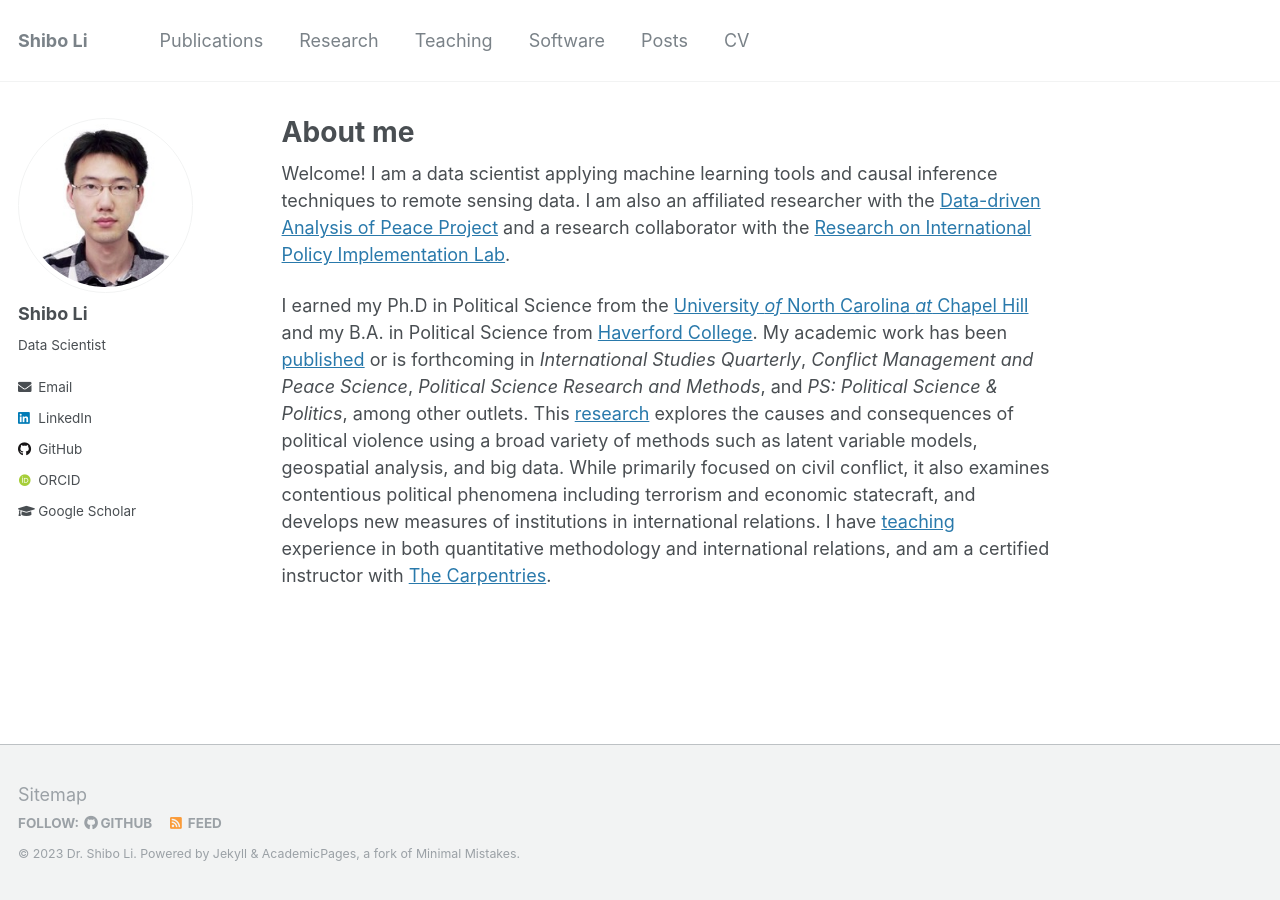
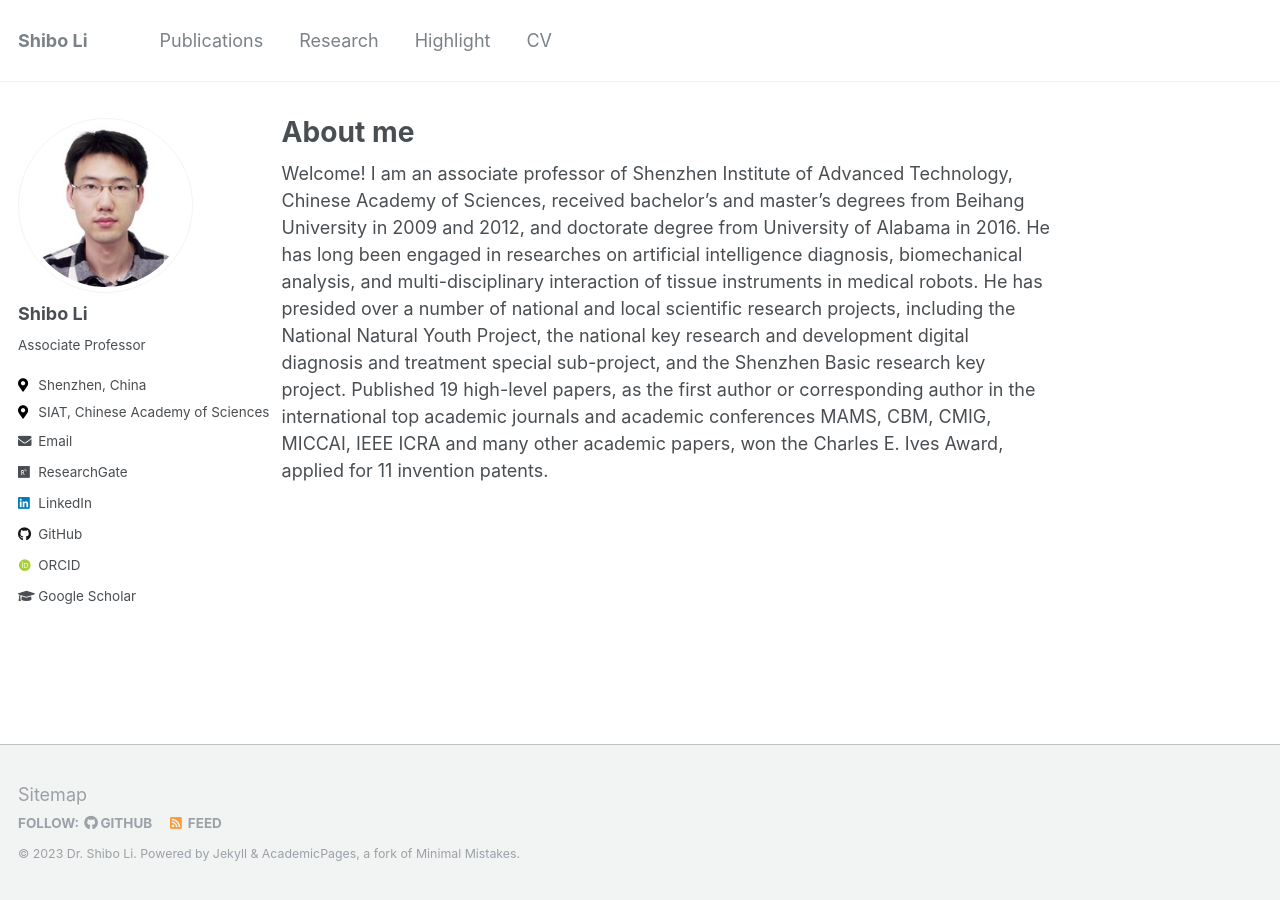
Before and after one commit to shiboli/shiboli.github.io, a Jekyll site: the page built from _pages/about.md, in a window 1280 px wide. Built offline with Jekyll 4.4.1, drawn with Linux system fonts in a browser that asks for light colours; some web fonts are replaced.

Commit message:
modify pages1

```diff
--- a/_config.yml
+++ b/_config.yml
@@ -86,14 +86,14 @@ analytics:
 author:
   name             : "Shibo Li"
   avatar           : "profile.jpg"
-  bio              : "Data Scientist"
-  location         :
-  employer         :
+  bio              : "Associate Professor"
+  location         : "Shenzhen, China"
+  employer         : "SIAT, Chinese Academy of Sciences"
   pubmed           :
   orcid            : "https://orcid.org/0000-0001-8398-4102"
   googlescholar    : "https://scholar.google.com/citations?user=Zsfdxk4AAAAJ&hl=en"
-  email            : "shiboli2016@126.com, sb.li@siat.ac.cn"
-  researchgate     :  # example: "https://www.researchgate.net/profile/yourprofile"
+  email            : "sb.li@siat.ac.cn"
+  researchgate     : "https://www.researchgate.net/profile/Shibo-Li-14"
   uri              :
   bitbucket        :
   codepen          :
--- a/_data/navigation.yml
+++ b/_data/navigation.yml
@@ -6,14 +6,8 @@ main:
   - title: "Research"
     url: /research/
 
-  - title: "Teaching"
-    url: /teaching/
-
-  - title: "Software"
-    url: /software/
-
-  - title: "Posts"
-    url: /posts/
+  - title: "Highlight"
+    url: /Highlight/
 
   - title: "CV"
     url: /cv/
--- a/_pages/about.md
+++ b/_pages/about.md
@@ -8,8 +8,9 @@ redirect_from:
   - /about.html
 ---
 
-Welcome! I am a data scientist applying machine learning tools and causal
-inference techniques to remote sensing data. I am also an affiliated
+Welcome! I am an associate professor of Shenzhen Institute of Advanced Technology, Chinese Academy of Sciences, received bachelor's and master's degrees from Beihang University in 2009 and 2012, and doctorate degree from University of Alabama in 2016. He has long been engaged in researches on artificial intelligence diagnosis, biomechanical analysis, and multi-disciplinary interaction of tissue instruments in medical robots. He has presided over a number of national and local scientific research projects, including the National Natural Youth Project, the national key research and development digital diagnosis and treatment special sub-project, and the Shenzhen Basic research key project. Published 19 high-level papers, as the first author or corresponding author in the international top academic journals and academic conferences MAMS, CBM, CMIG, MICCAI, IEEE ICRA and many other academic papers, won the Charles E. Ives Award, applied for 11 invention patents.
+
+<!-- I am also an affiliated
 researcher with the [Data-driven Analysis of Peace Project](https://dapp-lab.org)
 and a research collaborator with the
 [Research on International Policy Implementation Lab](https://bridgingthegapproject.org/ripil).
@@ -27,4 +28,4 @@ focused on civil conflict, it also examines contentious political phenomena
 including terrorism and economic statecraft, and develops new measures of
 institutions in international relations. I have [teaching](teaching) experience
 in both quantitative methodology and international relations, and am a certified
-instructor with [The Carpentries](https://carpentries.org).
+instructor with [The Carpentries](https://carpentries.org). -->
--- a/_pages/research.md
+++ b/_pages/research.md
@@ -27,7 +28,7 @@ economic interdependence and illicit economic exchange.
 
 In a new avenue of research, I leverage social media data to explore
 participation in extremist movements across multiple contexts, gaining insight
-into the early stages of radicalization.
+into the early stages of radicalization. -->
 
 <nbsp>
 
```
Also changed, not shown: other parts of _pages/research.md (+2 -1 lines).
